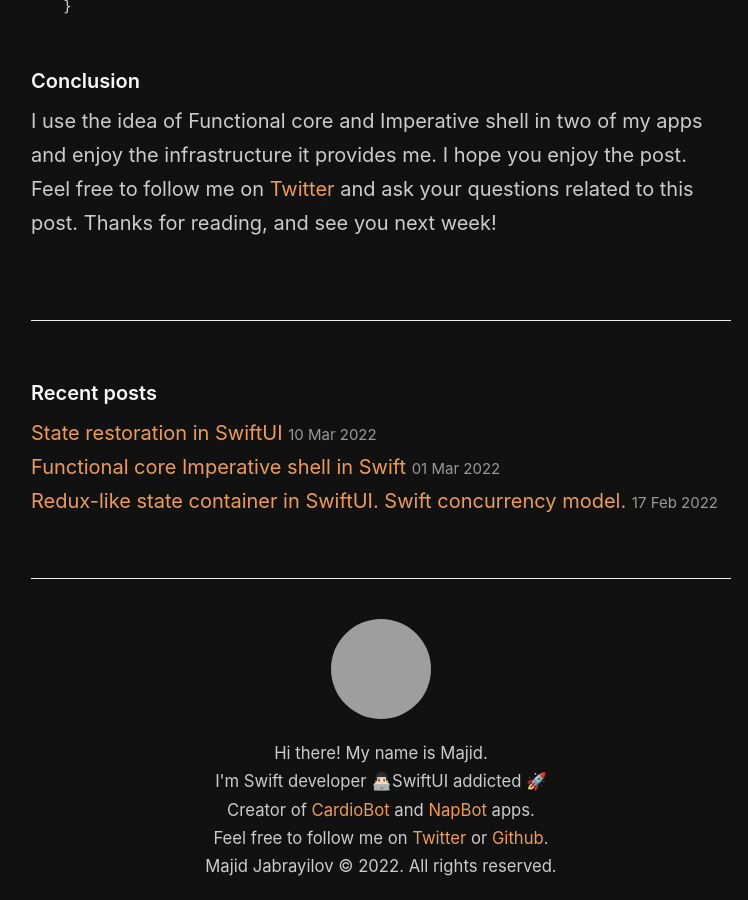
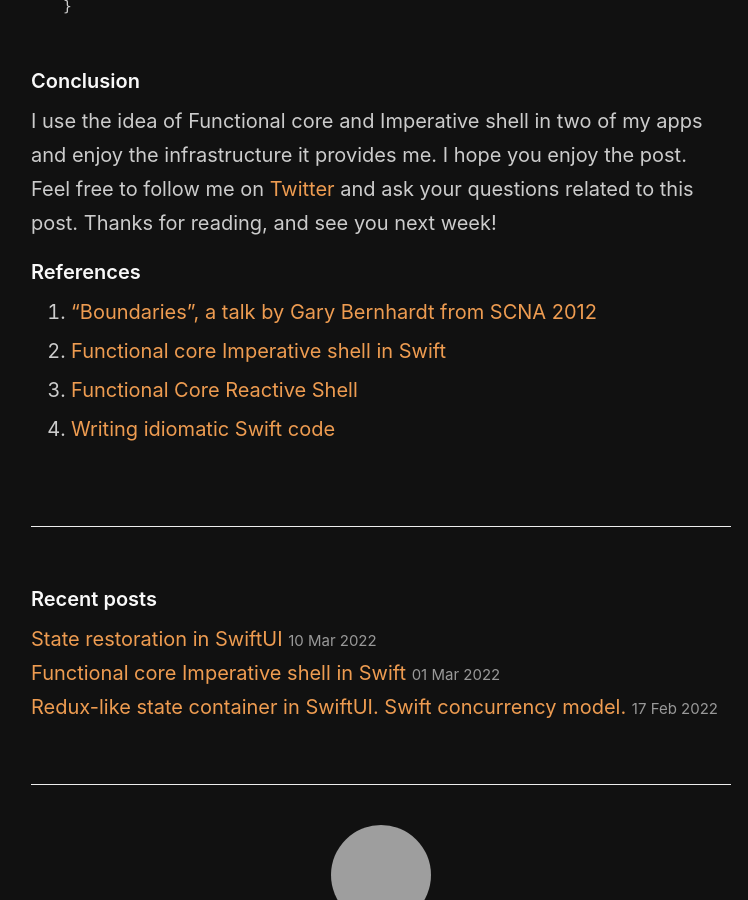
Before and after one commit to mecid/mecid.github.io, a Jekyll site: the page built from _posts/2022-03-17-functional-core-imperative-shell-in-swift-unidirectional-flow.md, in a window 1280 px wide and 900 px high, scrolled down 7326 px, cut to the strip 0-900 px from the top of the window. Shown: the whole strip, without its empty margins (259-1007 px from the left). Built offline with Jekyll 4.4.1, drawn with Linux system fonts in a browser that asks for light colours; grey boxes are pictures that could not be loaded.

Commit message:
the list of references added to functional core imperative shell udf post

```diff
--- a/_posts/2022-03-17-functional-core-imperative-shell-in-swift-unidirectional-flow.md
+++ b/_posts/2022-03-17-functional-core-imperative-shell-in-swift-unidirectional-flow.md
@@ -263,3 +263,9 @@ struct RootView: View {
 
 #### Conclusion
 I use the idea of Functional core and Imperative shell in two of my apps and enjoy the infrastructure it provides me. I hope you enjoy the post. Feel free to follow me on [Twitter](https://twitter.com/mecid) and ask your questions related to this post. Thanks for reading, and see you next week!
+
+#### References
+1. ["Boundaries", a talk by Gary Bernhardt from SCNA 2012](https://www.destroyallsoftware.com/talks/boundaries)
+2. [Functional core Imperative shell in Swift](/2022-03-01-functional-core-imperative-shell-in-swift.md)
+3. [Functional Core Reactive Shell](https://mokacoding.com/blog/functional-core-reactive-shell/)
+4. [Writing idiomatic Swift code](/2021/04/01/writing-idiomatic-swift-code/)
```
